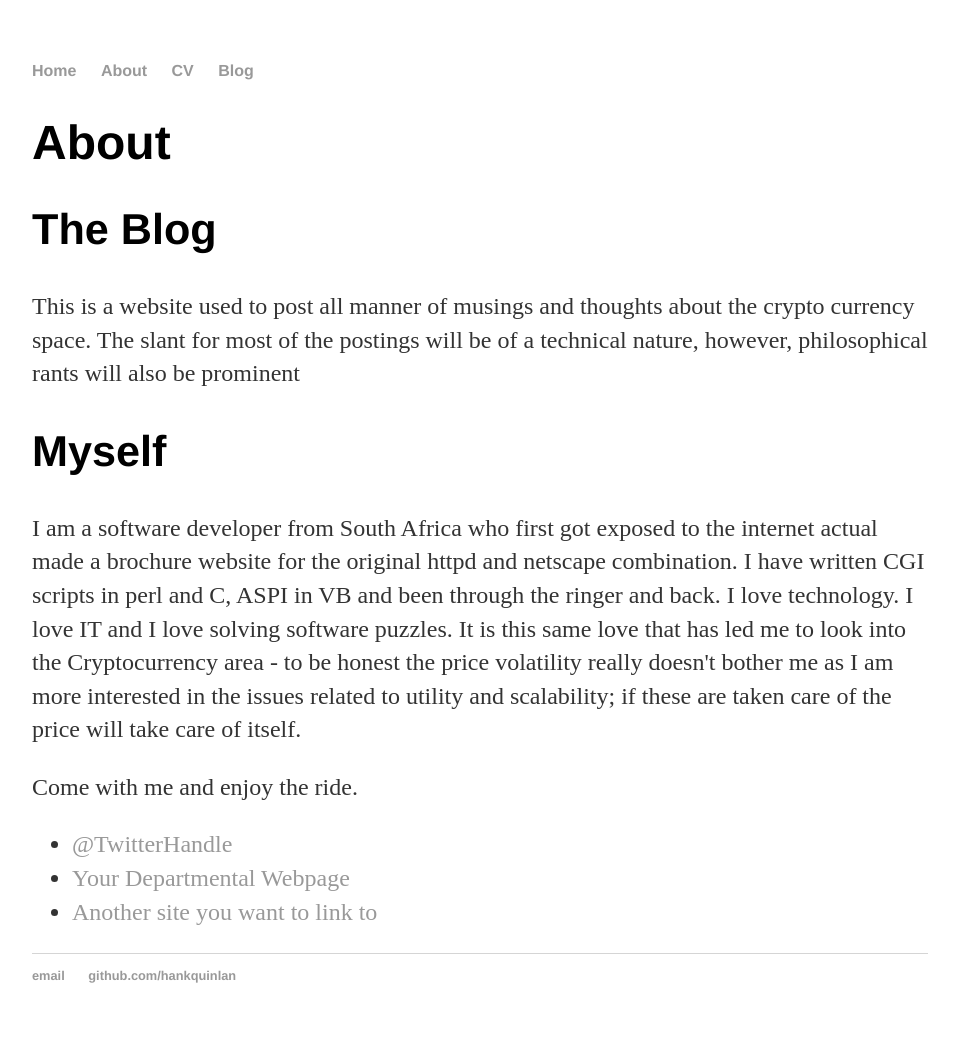
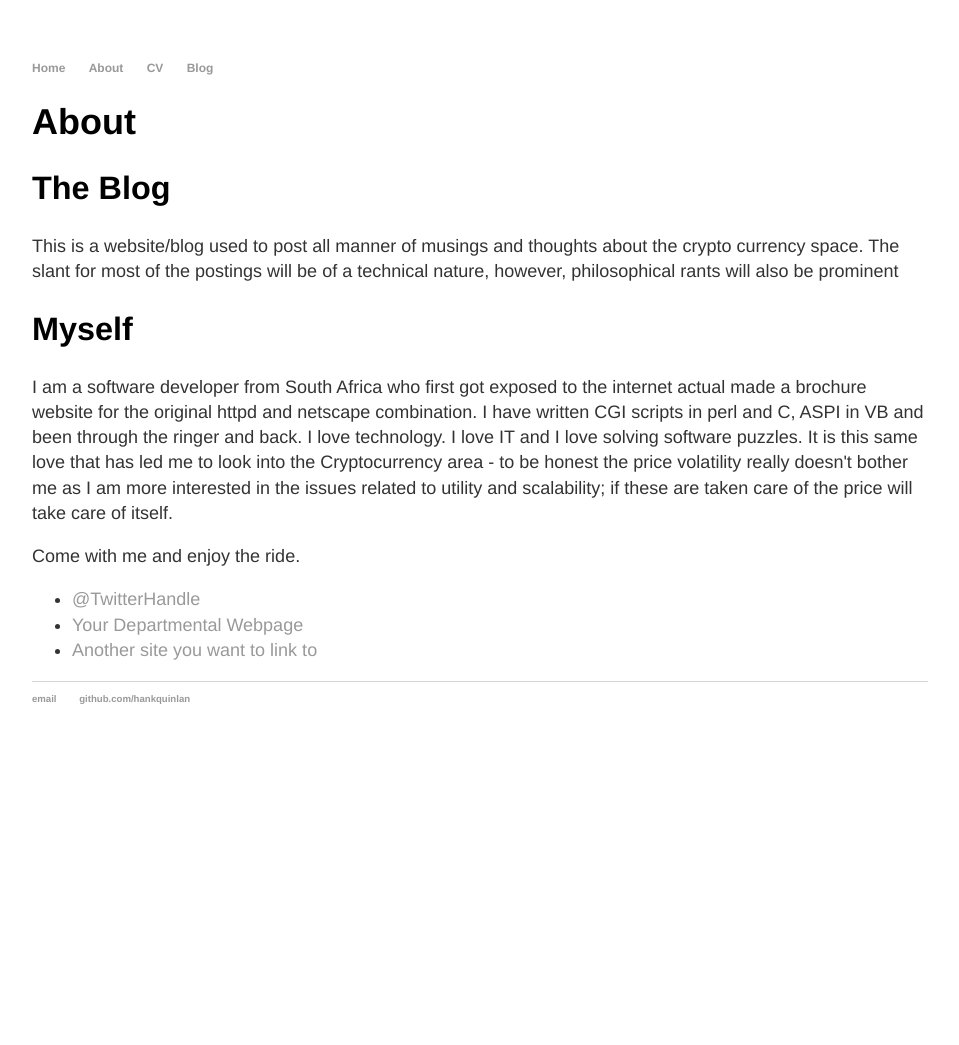
Before and after one commit to coinsleuth/coinsleuth.github.io, a Jekyll site: the page built from about/index.html, in a window 1280 px wide. Shown: the whole page, without its empty margins (160-1119 px from the left). Built offline with Jekyll 4.4.1, drawn with Linux system fonts in a browser that asks for light colours; after the commit the page ends 900 px from its top, so only the background shows below that.

Commit message:
Changed the main stylesheet

```diff
--- a/about/index.html
+++ b/about/index.html
@@ -7,7 +7,7 @@ title: About Coin Sleuth
 			<h1>About</h1>
             <h2>The Blog</h2>
 			<p>
-                This is a website used to post all manner of musings and thoughts about
+                This is a website/blog used to post all manner of musings and thoughts about
                 the crypto currency space.  The slant for most of the postings will be of a
                 technical nature, however, philosophical rants will also be prominent
             </p>
--- a/css/main.css
+++ b/css/main.css
@@ -1,4 +1,4 @@
-body { margin: 60px auto; width: 70%; }
+body { margin: 60px auto; width: 70%; font-family: 'Helvetica', 'Arial', 'Sans-Serif'; font-size: 12px}
 
 a { text-decoration: none; color: #999; }
 a:hover { text-decoration: underline; }
```
